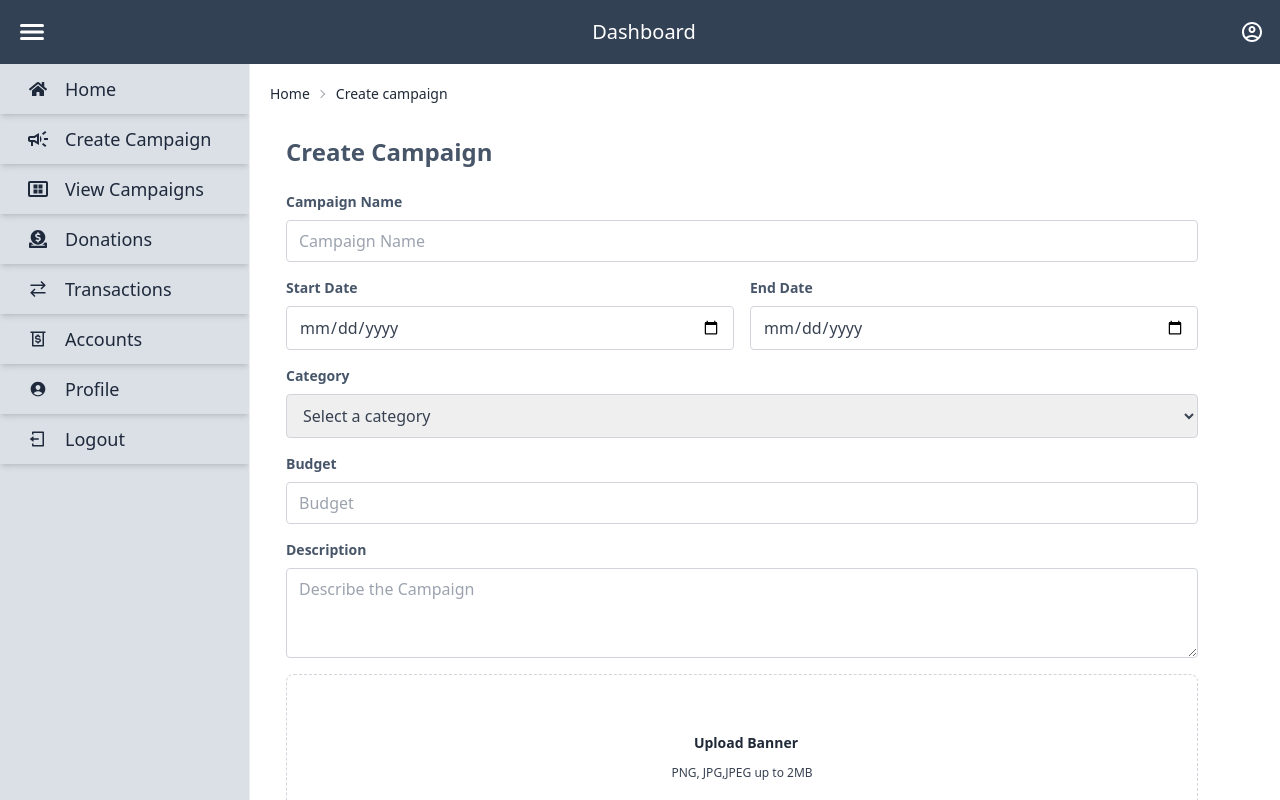
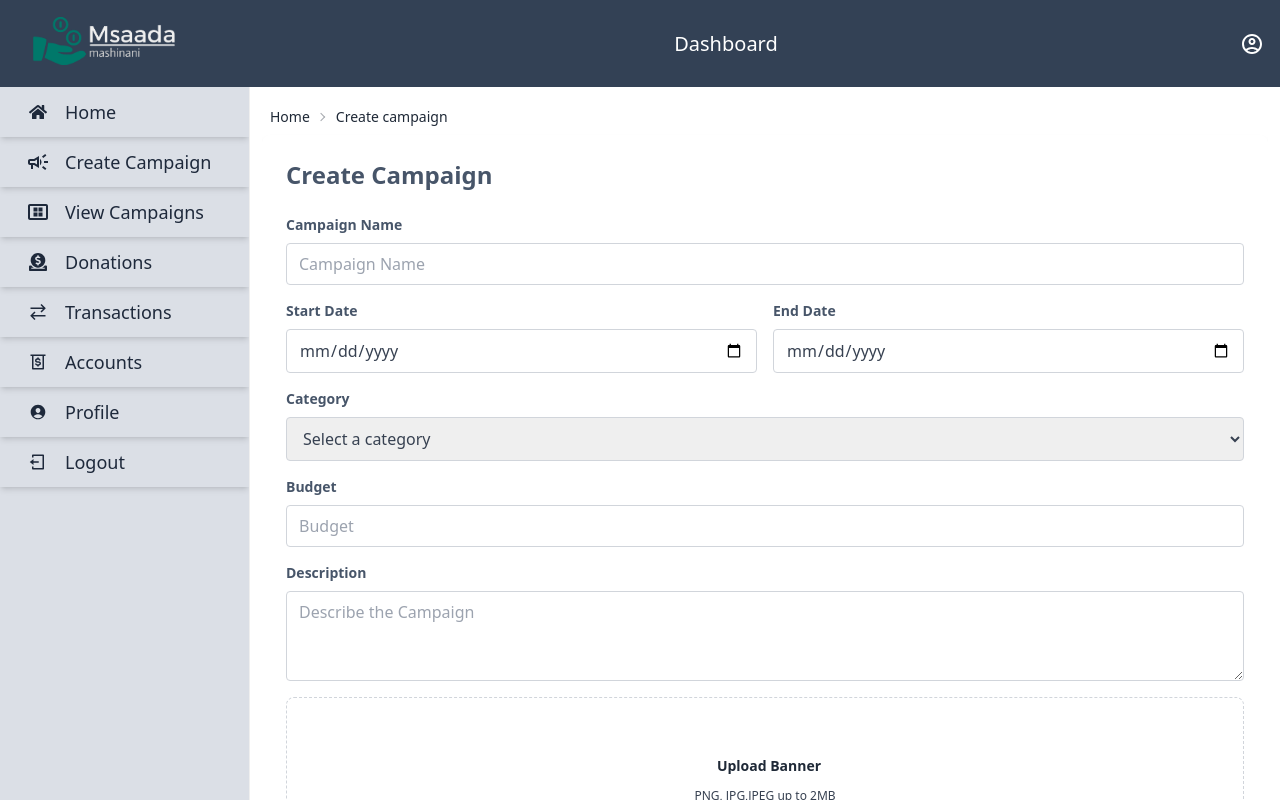
Before and after one commit to MuchokiDavid/Msaadafund-Frontend, a React (Create React App) app: page /org/dashboard/accounts in a window 1280 px wide. Shown: the top 800 px of the page. Built offline with nearby package versions, Linux system fonts and the light colour scheme; sample sign-in values are in the browser's storage.

Commit message:
Dashboard changed styles

```diff
--- a/src/components/org-dashboard/DashboardNav.jsx
+++ b/src/components/org-dashboard/DashboardNav.jsx
@@ -2,6 +2,7 @@ import React, { useEffect, useState } from 'react'
 import { useAuth } from '../../context/usersContext';
 import { MdOutlineAccountCircle } from "react-icons/md";
 import { IoMenu } from "react-icons/io5";
+import logo from  '../../assets/msaadaLogo.png';
 
 
 function DashboardNav({toggleSidebar}) {
@@ -16,10 +17,13 @@ function DashboardNav({toggleSidebar}) {
   return (
     <div>
         <nav className="bg-slate-700 text-white flex justify-between items-center p-4">
+            <div>
+              <a href='/' className="btn btn-ghost text-xl"><img class="w-18 h-12 mr-5" src ={logo} alt="logo"/> </a>
+              <button onClick={toggleSidebar} className="text-white focus:outline-none lg:hidden">
+              <IoMenu className='w-8 h-8' />
+              </button>
+            </div>
 
-            <button onClick={toggleSidebar} className="text-white focus:outline-none">
-            <IoMenu className='w-8 h-8' />
-            </button>
             <h1 className="text-xl">Dashboard</h1>
             <div>
             <h2><MdOutlineAccountCircle className='h-6 w-6'/>{user && user.orgName}</h2>
--- a/src/components/org-dashboard/OrgLayout.jsx
+++ b/src/components/org-dashboard/OrgLayout.jsx
@@ -49,7 +49,7 @@ function OrgLayout() {
       <div className="flex dark:bg-gray-900">
         <Menubar isOpen={isSidebarOpen} toggleSidebar={toggleSidebar}/>
         {/* {isLargeScreen && <Menubar isOpen={isSidebarOpen} />} */}
-        <main className="mt-3 mx-auto md:w-3/4 overflow-y-auto md:m-3 min-h-max h-screen ">
+        <main className="mt-3 mx-auto w-5/6 overflow-y-auto md:m-3 min-h-max h-auto">
           <Routes>
             <Route path="/" element={<OrgHome />} />
             <Route path="/createcampaign" element={<CreateCampaign/>} />
```
